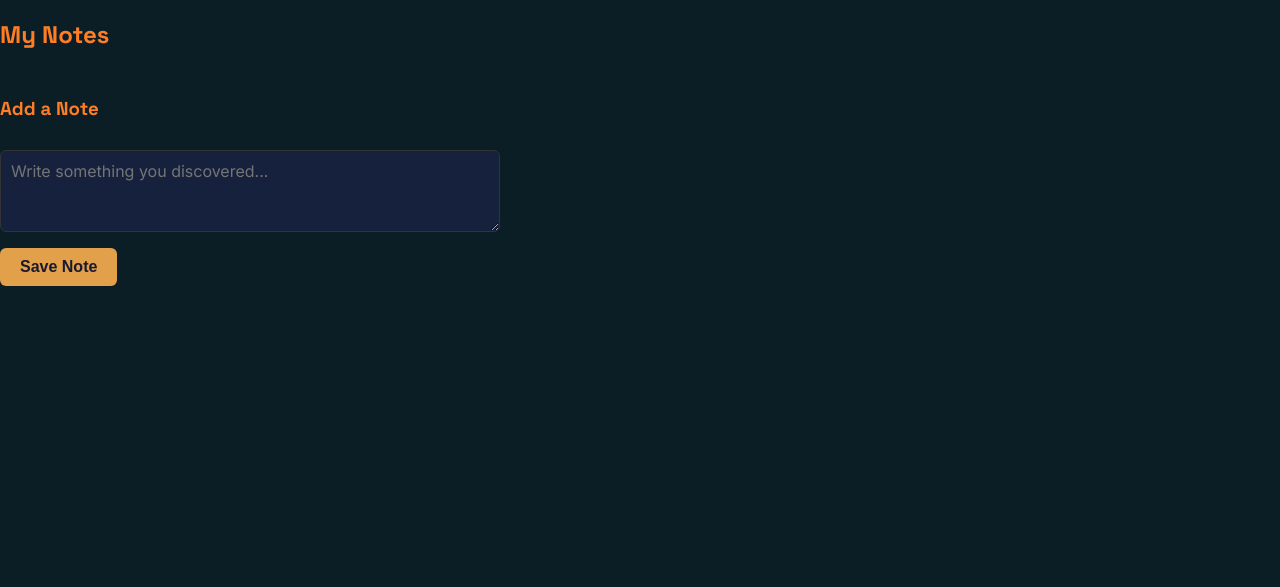
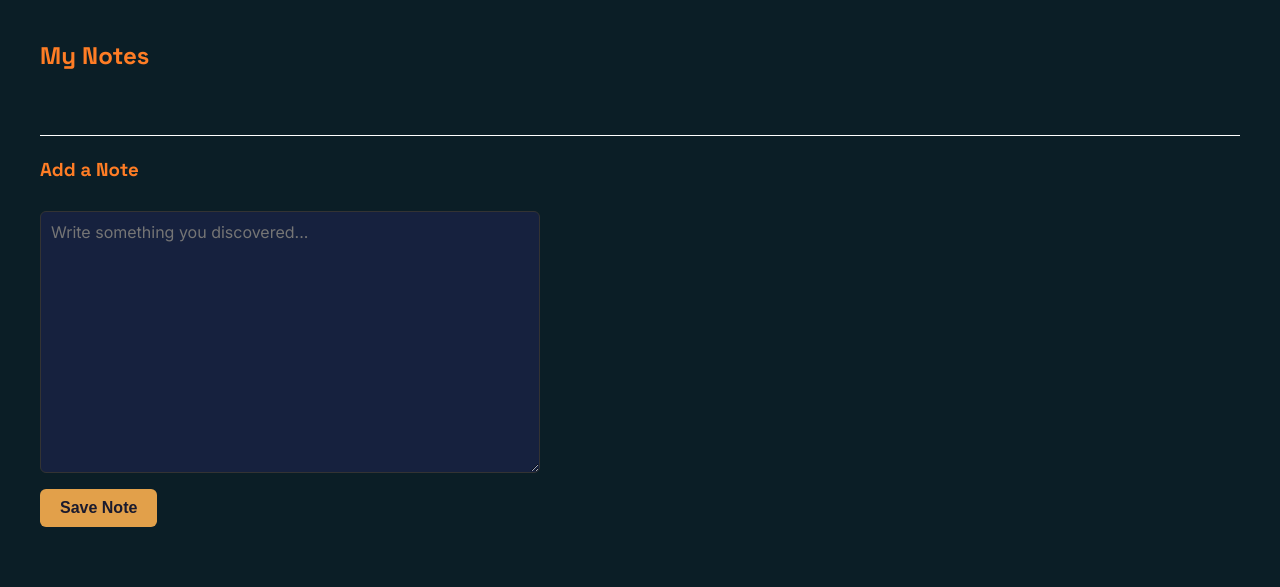
Before and after one commit to hawkinsdavis0221-dot/OuterWildsWebsite, a website: page Planets-outerwilds/quantum-moon.html in a window 1280 px wide. Shown: the part 241-828 px from the top of the page. Before the commit the page ends 800 px from the top, so only its background shows below. Drawn offline with Linux system fonts and the light colour scheme; files that its build step writes are made by us from their sources.

Commit message:
updated formatting

```diff
--- a/Planets-outerwilds/quantum-moon.html
+++ b/Planets-outerwilds/quantum-moon.html
@@ -26,31 +26,34 @@
     <a href="sun-station.html">Sun Station</a>
   </nav>
 
-  <h1>  <h1> 🌕 Quantum Moon </h1>
-</h1>
+  <main class="content-container">
+    <header class="site-header">
+      <h1>🌕 Quantum Moon</h1>
 
       <p>
         A mysterious moon that seems to move between planets when you're not looking at it.
          One moment it's orbiting one world, and the next it's somewhere else entirely.
           Very weird, very cool.
       </p>
+    </header>
 
+    <div class="notes-section">
       <h2>My Notes</h2>
 
       <ul class="notes-list">
       </ul>
+    </div>
 
+    <div class="note-form-section">
       <h3>Add a Note</h3>
 
       <form class="note-form">
-    <textarea
-      class="note-input"
-      placeholder="Write something you discovered..."
-      rows="3"
-    ></textarea>
+        <textarea class="note-input" placeholder="Write something you discovered..." rows="12"></textarea>
         <button type="submit" class="note-submit">Save Note</button>
       </form>
+    </div>
     <!-- TODO: Make this actually save notes in Lesson 6 -->
+  </main>
 
 </body>
 </html>
```
Also changed, not shown: Planets-outerwilds/ash-twin.html (+9 -5 lines), Planets-outerwilds/attlerock.html (+9 -5 lines), Planets-outerwilds/brittle-hollow.html (+9 -5 lines), Planets-outerwilds/dark-bramble.html (+9 -5 lines), Planets-outerwilds/ember-twin.html (+9 -5 lines), Planets-outerwilds/giants-deep.html (+9 -5 lines), Planets-outerwilds/hollows-lantern.html (+9 -5 lines), Planets-outerwilds/probe-cannon.html (+9 -5 lines), Planets-outerwilds/sun-station.html (+9 -5 lines), Planets-outerwilds/the-interloper.html (+9 -5 lines). Lines whose indentation alone changed are shown as unchanged.
